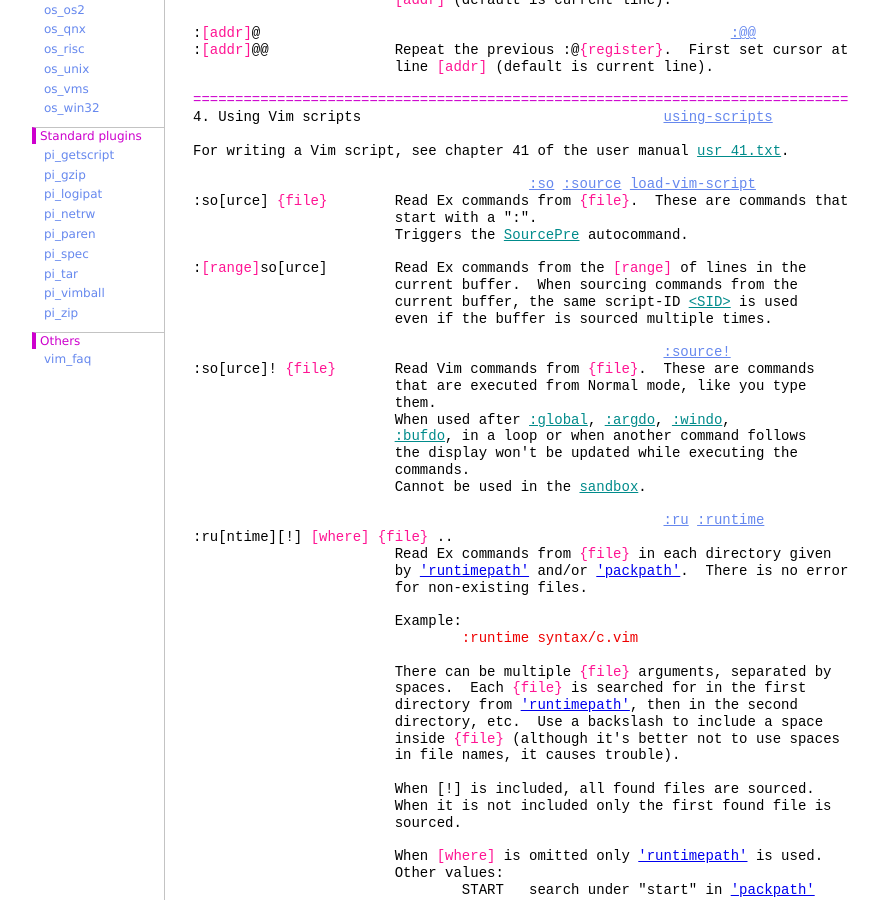
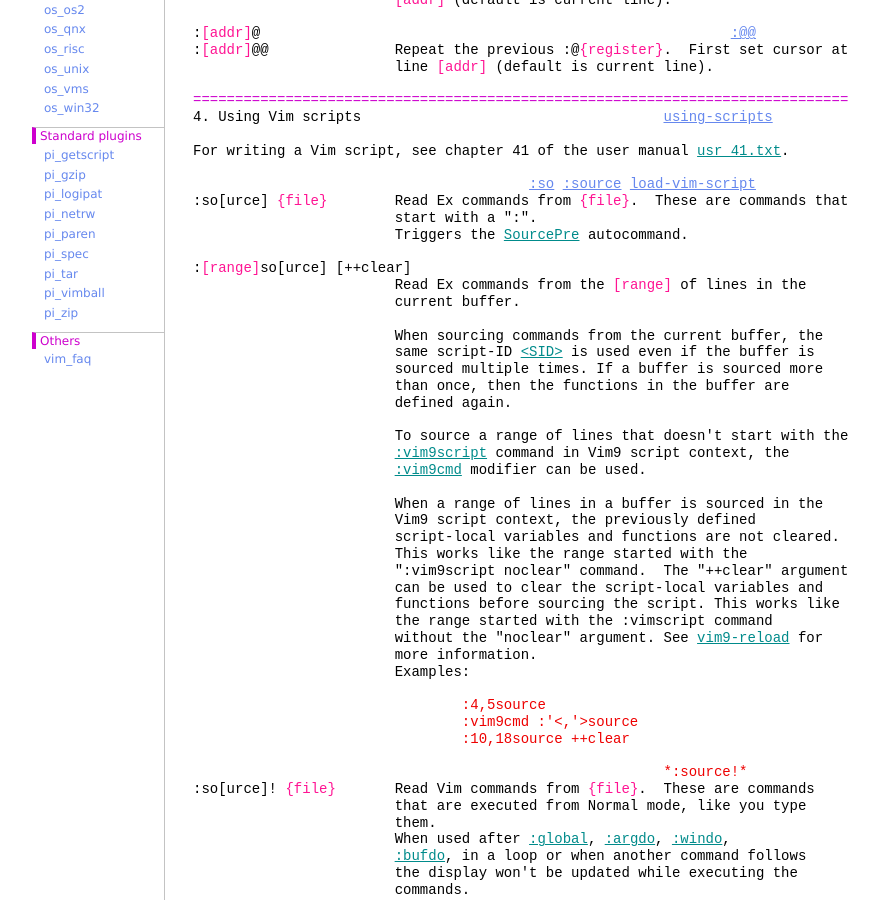
Before and after one commit to vim-jp/vimdoc-en, a Jekyll site: the page built from repeat.html, in a window 1280 px wide and 900 px high, scrolled down 3302 px. Shown: the whole window, without its empty margins (208-1087 px from the left). Built offline with Jekyll 4.4.1, drawn with Linux system fonts in a browser that asks for light colours; nearby versions of some CDN libraries; comment, search, counter and statistics services are not loaded; some of the changed text lies outside the part shown.

Commit message:
Generated by GitHub workflow 2022367899
https://github.com/vim-jp/vimdoc-en/actions/runs/2022367899

```diff
--- a/repeat.html
+++ b/repeat.html
@@ -203,12 +203,37 @@ For writing a Vim script, see chapter 41 of the user manual&nbsp;<a class="Ident
 &nbsp;&nbsp;&nbsp;&nbsp;&nbsp;&nbsp;&nbsp;&nbsp;&nbsp;&nbsp;&nbsp;&nbsp;&nbsp;&nbsp;&nbsp;&nbsp;&nbsp;&nbsp;&nbsp;&nbsp;&nbsp;&nbsp;&nbsp;&nbsp;start with a &quot;:&quot;.<br>
 &nbsp;&nbsp;&nbsp;&nbsp;&nbsp;&nbsp;&nbsp;&nbsp;&nbsp;&nbsp;&nbsp;&nbsp;&nbsp;&nbsp;&nbsp;&nbsp;&nbsp;&nbsp;&nbsp;&nbsp;&nbsp;&nbsp;&nbsp;&nbsp;Triggers the&nbsp;<a class="Identifier" href="autocmd.html#SourcePre">SourcePre</a>&nbsp;autocommand.<br>
 <br>
-:<span class="Special">[range]</span>so[urce]&nbsp;&nbsp;&nbsp;&nbsp;&nbsp;&nbsp;&nbsp;&nbsp;Read Ex commands from the&nbsp;<span class="Special">[range]</span>&nbsp;of lines in the<br>
-&nbsp;&nbsp;&nbsp;&nbsp;&nbsp;&nbsp;&nbsp;&nbsp;&nbsp;&nbsp;&nbsp;&nbsp;&nbsp;&nbsp;&nbsp;&nbsp;&nbsp;&nbsp;&nbsp;&nbsp;&nbsp;&nbsp;&nbsp;&nbsp;current buffer.&nbsp;&nbsp;When sourcing commands from the<br>
-&nbsp;&nbsp;&nbsp;&nbsp;&nbsp;&nbsp;&nbsp;&nbsp;&nbsp;&nbsp;&nbsp;&nbsp;&nbsp;&nbsp;&nbsp;&nbsp;&nbsp;&nbsp;&nbsp;&nbsp;&nbsp;&nbsp;&nbsp;&nbsp;current buffer, the same script-ID&nbsp;<a class="Identifier" href="map.html#<SID>">&lt;SID&gt;</a>&nbsp;is used<br>
-&nbsp;&nbsp;&nbsp;&nbsp;&nbsp;&nbsp;&nbsp;&nbsp;&nbsp;&nbsp;&nbsp;&nbsp;&nbsp;&nbsp;&nbsp;&nbsp;&nbsp;&nbsp;&nbsp;&nbsp;&nbsp;&nbsp;&nbsp;&nbsp;even if the buffer is sourced multiple times.<br>
+:<span class="Special">[range]</span>so[urce] [++clear]<br>
+&nbsp;&nbsp;&nbsp;&nbsp;&nbsp;&nbsp;&nbsp;&nbsp;&nbsp;&nbsp;&nbsp;&nbsp;&nbsp;&nbsp;&nbsp;&nbsp;&nbsp;&nbsp;&nbsp;&nbsp;&nbsp;&nbsp;&nbsp;&nbsp;Read Ex commands from the&nbsp;<span class="Special">[range]</span>&nbsp;of lines in the<br>
+&nbsp;&nbsp;&nbsp;&nbsp;&nbsp;&nbsp;&nbsp;&nbsp;&nbsp;&nbsp;&nbsp;&nbsp;&nbsp;&nbsp;&nbsp;&nbsp;&nbsp;&nbsp;&nbsp;&nbsp;&nbsp;&nbsp;&nbsp;&nbsp;current buffer.<br>
 <br>
-&nbsp;&nbsp;&nbsp;&nbsp;&nbsp;&nbsp;&nbsp;&nbsp;&nbsp;&nbsp;&nbsp;&nbsp;&nbsp;&nbsp;&nbsp;&nbsp;&nbsp;&nbsp;&nbsp;&nbsp;&nbsp;&nbsp;&nbsp;&nbsp;&nbsp;&nbsp;&nbsp;&nbsp;&nbsp;&nbsp;&nbsp;&nbsp;&nbsp;&nbsp;&nbsp;&nbsp;&nbsp;&nbsp;&nbsp;&nbsp;&nbsp;&nbsp;&nbsp;&nbsp;&nbsp;&nbsp;&nbsp;&nbsp;&nbsp;&nbsp;&nbsp;&nbsp;&nbsp;&nbsp;&nbsp;&nbsp;<a class="Constant" href="repeat.html#:source!" name=":source!">:source!</a><br>
+&nbsp;&nbsp;&nbsp;&nbsp;&nbsp;&nbsp;&nbsp;&nbsp;&nbsp;&nbsp;&nbsp;&nbsp;&nbsp;&nbsp;&nbsp;&nbsp;&nbsp;&nbsp;&nbsp;&nbsp;&nbsp;&nbsp;&nbsp;&nbsp;When sourcing commands from the current buffer, the<br>
+&nbsp;&nbsp;&nbsp;&nbsp;&nbsp;&nbsp;&nbsp;&nbsp;&nbsp;&nbsp;&nbsp;&nbsp;&nbsp;&nbsp;&nbsp;&nbsp;&nbsp;&nbsp;&nbsp;&nbsp;&nbsp;&nbsp;&nbsp;&nbsp;same script-ID&nbsp;<a class="Identifier" href="map.html#<SID>">&lt;SID&gt;</a>&nbsp;is used even if the buffer is<br>
+&nbsp;&nbsp;&nbsp;&nbsp;&nbsp;&nbsp;&nbsp;&nbsp;&nbsp;&nbsp;&nbsp;&nbsp;&nbsp;&nbsp;&nbsp;&nbsp;&nbsp;&nbsp;&nbsp;&nbsp;&nbsp;&nbsp;&nbsp;&nbsp;sourced multiple times. If a buffer is sourced more<br>
+&nbsp;&nbsp;&nbsp;&nbsp;&nbsp;&nbsp;&nbsp;&nbsp;&nbsp;&nbsp;&nbsp;&nbsp;&nbsp;&nbsp;&nbsp;&nbsp;&nbsp;&nbsp;&nbsp;&nbsp;&nbsp;&nbsp;&nbsp;&nbsp;than once, then the functions in the buffer are<br>
+&nbsp;&nbsp;&nbsp;&nbsp;&nbsp;&nbsp;&nbsp;&nbsp;&nbsp;&nbsp;&nbsp;&nbsp;&nbsp;&nbsp;&nbsp;&nbsp;&nbsp;&nbsp;&nbsp;&nbsp;&nbsp;&nbsp;&nbsp;&nbsp;defined again.<br>
+<br>
+&nbsp;&nbsp;&nbsp;&nbsp;&nbsp;&nbsp;&nbsp;&nbsp;&nbsp;&nbsp;&nbsp;&nbsp;&nbsp;&nbsp;&nbsp;&nbsp;&nbsp;&nbsp;&nbsp;&nbsp;&nbsp;&nbsp;&nbsp;&nbsp;To source a range of lines that doesn't start with the<br>
+&nbsp;&nbsp;&nbsp;&nbsp;&nbsp;&nbsp;&nbsp;&nbsp;&nbsp;&nbsp;&nbsp;&nbsp;&nbsp;&nbsp;&nbsp;&nbsp;&nbsp;&nbsp;&nbsp;&nbsp;&nbsp;&nbsp;&nbsp;&nbsp;<a class="Identifier" href="repeat.html#:vim9script">:vim9script</a>&nbsp;command in Vim9 script context, the<br>
+&nbsp;&nbsp;&nbsp;&nbsp;&nbsp;&nbsp;&nbsp;&nbsp;&nbsp;&nbsp;&nbsp;&nbsp;&nbsp;&nbsp;&nbsp;&nbsp;&nbsp;&nbsp;&nbsp;&nbsp;&nbsp;&nbsp;&nbsp;&nbsp;<a class="Identifier" href="vim9.html#:vim9cmd">:vim9cmd</a>&nbsp;modifier can be used.<br>
+<br>
+&nbsp;&nbsp;&nbsp;&nbsp;&nbsp;&nbsp;&nbsp;&nbsp;&nbsp;&nbsp;&nbsp;&nbsp;&nbsp;&nbsp;&nbsp;&nbsp;&nbsp;&nbsp;&nbsp;&nbsp;&nbsp;&nbsp;&nbsp;&nbsp;When a range of lines in a buffer is sourced in the<br>
+&nbsp;&nbsp;&nbsp;&nbsp;&nbsp;&nbsp;&nbsp;&nbsp;&nbsp;&nbsp;&nbsp;&nbsp;&nbsp;&nbsp;&nbsp;&nbsp;&nbsp;&nbsp;&nbsp;&nbsp;&nbsp;&nbsp;&nbsp;&nbsp;Vim9 script context, the previously defined<br>
+&nbsp;&nbsp;&nbsp;&nbsp;&nbsp;&nbsp;&nbsp;&nbsp;&nbsp;&nbsp;&nbsp;&nbsp;&nbsp;&nbsp;&nbsp;&nbsp;&nbsp;&nbsp;&nbsp;&nbsp;&nbsp;&nbsp;&nbsp;&nbsp;script-local variables and functions are not cleared.<br>
+&nbsp;&nbsp;&nbsp;&nbsp;&nbsp;&nbsp;&nbsp;&nbsp;&nbsp;&nbsp;&nbsp;&nbsp;&nbsp;&nbsp;&nbsp;&nbsp;&nbsp;&nbsp;&nbsp;&nbsp;&nbsp;&nbsp;&nbsp;&nbsp;This works like the range started with the<br>
+&nbsp;&nbsp;&nbsp;&nbsp;&nbsp;&nbsp;&nbsp;&nbsp;&nbsp;&nbsp;&nbsp;&nbsp;&nbsp;&nbsp;&nbsp;&nbsp;&nbsp;&nbsp;&nbsp;&nbsp;&nbsp;&nbsp;&nbsp;&nbsp;&quot;:vim9script noclear&quot; command.&nbsp;&nbsp;The &quot;++clear&quot; argument<br>
+&nbsp;&nbsp;&nbsp;&nbsp;&nbsp;&nbsp;&nbsp;&nbsp;&nbsp;&nbsp;&nbsp;&nbsp;&nbsp;&nbsp;&nbsp;&nbsp;&nbsp;&nbsp;&nbsp;&nbsp;&nbsp;&nbsp;&nbsp;&nbsp;can be used to clear the script-local variables and<br>
+&nbsp;&nbsp;&nbsp;&nbsp;&nbsp;&nbsp;&nbsp;&nbsp;&nbsp;&nbsp;&nbsp;&nbsp;&nbsp;&nbsp;&nbsp;&nbsp;&nbsp;&nbsp;&nbsp;&nbsp;&nbsp;&nbsp;&nbsp;&nbsp;functions before sourcing the script. This works like<br>
+&nbsp;&nbsp;&nbsp;&nbsp;&nbsp;&nbsp;&nbsp;&nbsp;&nbsp;&nbsp;&nbsp;&nbsp;&nbsp;&nbsp;&nbsp;&nbsp;&nbsp;&nbsp;&nbsp;&nbsp;&nbsp;&nbsp;&nbsp;&nbsp;the range started with the&nbsp;<span class="MissingTag">:vimscript</span>&nbsp;command<br>
+&nbsp;&nbsp;&nbsp;&nbsp;&nbsp;&nbsp;&nbsp;&nbsp;&nbsp;&nbsp;&nbsp;&nbsp;&nbsp;&nbsp;&nbsp;&nbsp;&nbsp;&nbsp;&nbsp;&nbsp;&nbsp;&nbsp;&nbsp;&nbsp;without the &quot;noclear&quot; argument. See&nbsp;<a class="Identifier" href="vim9.html#vim9-reload">vim9-reload</a>&nbsp;for<br>
+&nbsp;&nbsp;&nbsp;&nbsp;&nbsp;&nbsp;&nbsp;&nbsp;&nbsp;&nbsp;&nbsp;&nbsp;&nbsp;&nbsp;&nbsp;&nbsp;&nbsp;&nbsp;&nbsp;&nbsp;&nbsp;&nbsp;&nbsp;&nbsp;more information.<br>
+&nbsp;&nbsp;&nbsp;&nbsp;&nbsp;&nbsp;&nbsp;&nbsp;&nbsp;&nbsp;&nbsp;&nbsp;&nbsp;&nbsp;&nbsp;&nbsp;&nbsp;&nbsp;&nbsp;&nbsp;&nbsp;&nbsp;&nbsp;&nbsp;Examples:<br>
+<br>
+<div class="helpExample">&nbsp;&nbsp;&nbsp;&nbsp;&nbsp;&nbsp;&nbsp;&nbsp;&nbsp;&nbsp;&nbsp;&nbsp;&nbsp;&nbsp;&nbsp;&nbsp;&nbsp;&nbsp;&nbsp;&nbsp;&nbsp;&nbsp;&nbsp;&nbsp;&nbsp;&nbsp;&nbsp;&nbsp;&nbsp;&nbsp;&nbsp;&nbsp;:4,5source<br>
+&nbsp;&nbsp;&nbsp;&nbsp;&nbsp;&nbsp;&nbsp;&nbsp;&nbsp;&nbsp;&nbsp;&nbsp;&nbsp;&nbsp;&nbsp;&nbsp;&nbsp;&nbsp;&nbsp;&nbsp;&nbsp;&nbsp;&nbsp;&nbsp;&nbsp;&nbsp;&nbsp;&nbsp;&nbsp;&nbsp;&nbsp;&nbsp;:vim9cmd :'&lt;,'&gt;source<br>
+&nbsp;&nbsp;&nbsp;&nbsp;&nbsp;&nbsp;&nbsp;&nbsp;&nbsp;&nbsp;&nbsp;&nbsp;&nbsp;&nbsp;&nbsp;&nbsp;&nbsp;&nbsp;&nbsp;&nbsp;&nbsp;&nbsp;&nbsp;&nbsp;&nbsp;&nbsp;&nbsp;&nbsp;&nbsp;&nbsp;&nbsp;&nbsp;:10,18source ++clear</div>
+<br>
+<div class="helpExample">&nbsp;&nbsp;&nbsp;&nbsp;&nbsp;&nbsp;&nbsp;&nbsp;&nbsp;&nbsp;&nbsp;&nbsp;&nbsp;&nbsp;&nbsp;&nbsp;&nbsp;&nbsp;&nbsp;&nbsp;&nbsp;&nbsp;&nbsp;&nbsp;&nbsp;&nbsp;&nbsp;&nbsp;&nbsp;&nbsp;&nbsp;&nbsp;&nbsp;&nbsp;&nbsp;&nbsp;&nbsp;&nbsp;&nbsp;&nbsp;&nbsp;&nbsp;&nbsp;&nbsp;&nbsp;&nbsp;&nbsp;&nbsp;&nbsp;&nbsp;&nbsp;&nbsp;&nbsp;&nbsp;&nbsp;&nbsp;*:source!*</div>
 :so[urce]!&nbsp;<span class="Special">{file}</span>&nbsp;&nbsp;&nbsp;&nbsp;&nbsp;&nbsp; Read Vim commands from&nbsp;<span class="Special">{file}</span>.&nbsp;&nbsp;These are commands<br>
 &nbsp;&nbsp;&nbsp;&nbsp;&nbsp;&nbsp;&nbsp;&nbsp;&nbsp;&nbsp;&nbsp;&nbsp;&nbsp;&nbsp;&nbsp;&nbsp;&nbsp;&nbsp;&nbsp;&nbsp;&nbsp;&nbsp;&nbsp;&nbsp;that are executed from Normal mode, like you type<br>
 &nbsp;&nbsp;&nbsp;&nbsp;&nbsp;&nbsp;&nbsp;&nbsp;&nbsp;&nbsp;&nbsp;&nbsp;&nbsp;&nbsp;&nbsp;&nbsp;&nbsp;&nbsp;&nbsp;&nbsp;&nbsp;&nbsp;&nbsp;&nbsp;them.<br>
@@ -430,10 +455,10 @@ An alternative is to put the commands in a file, and execute them with the<br>
 ':source!' command.&nbsp;&nbsp;Useful for long command sequences.&nbsp;&nbsp;Can be combined with<br>
 the ':map' command to put complicated commands under a function key.<br>
 <br>
-The ':source' command reads Ex commands from a file line by line.&nbsp;&nbsp;You will<br>
-have to type any needed keyboard input.&nbsp;&nbsp;The ':source!' command reads from a<br>
-script file character by character, interpreting each character as if you<br>
-typed it.<br>
+The ':source' command reads Ex commands from a file or a buffer line by line.<br>
+You will have to type any needed keyboard input.&nbsp;&nbsp;The ':source!' command reads<br>
+from a script file character by character, interpreting each character as if<br>
+you typed it.<br>
 <br>
 Example: When you give the &quot;:!ls&quot; command you get the&nbsp;<a class="Identifier" href="message.html#hit-enter">hit-enter</a>&nbsp;prompt.&nbsp;&nbsp;If<br>
 you ':source' a file with the line &quot;!ls&quot; in it, you will have to type the<br>
```
